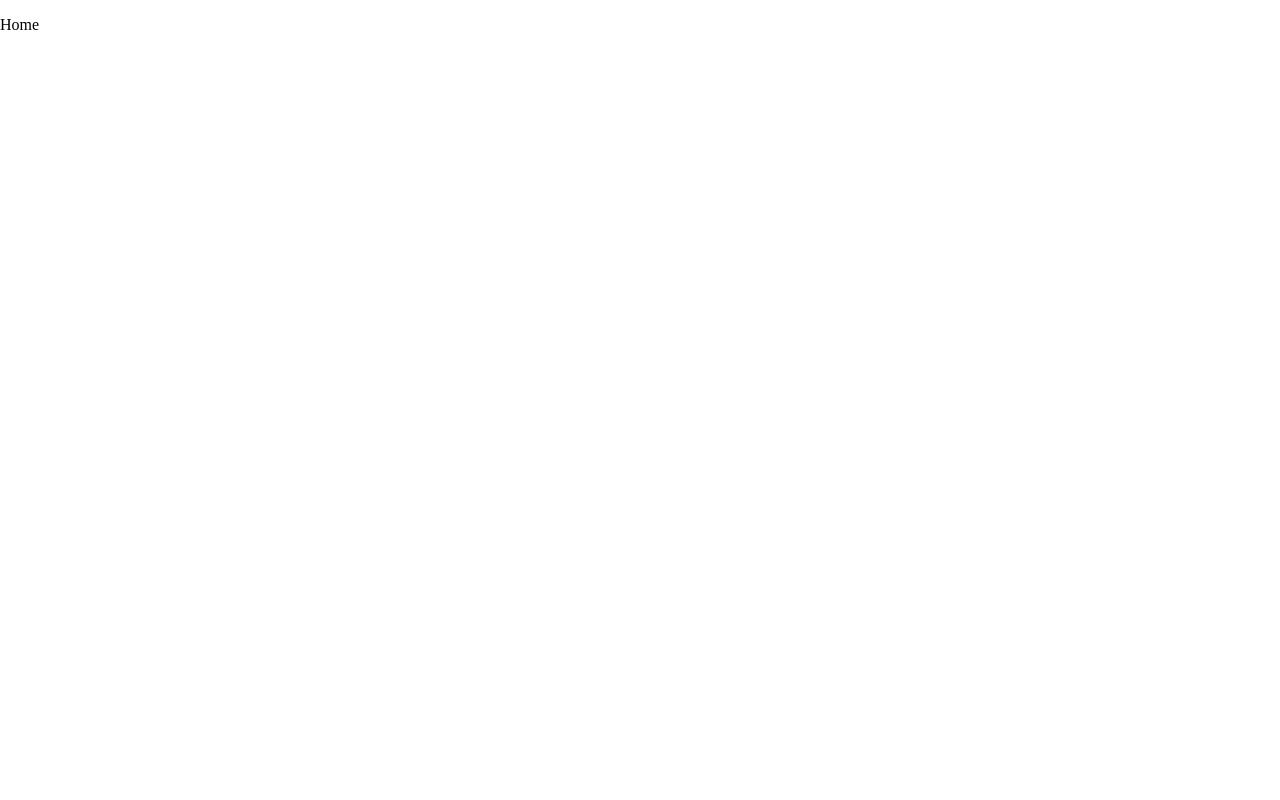
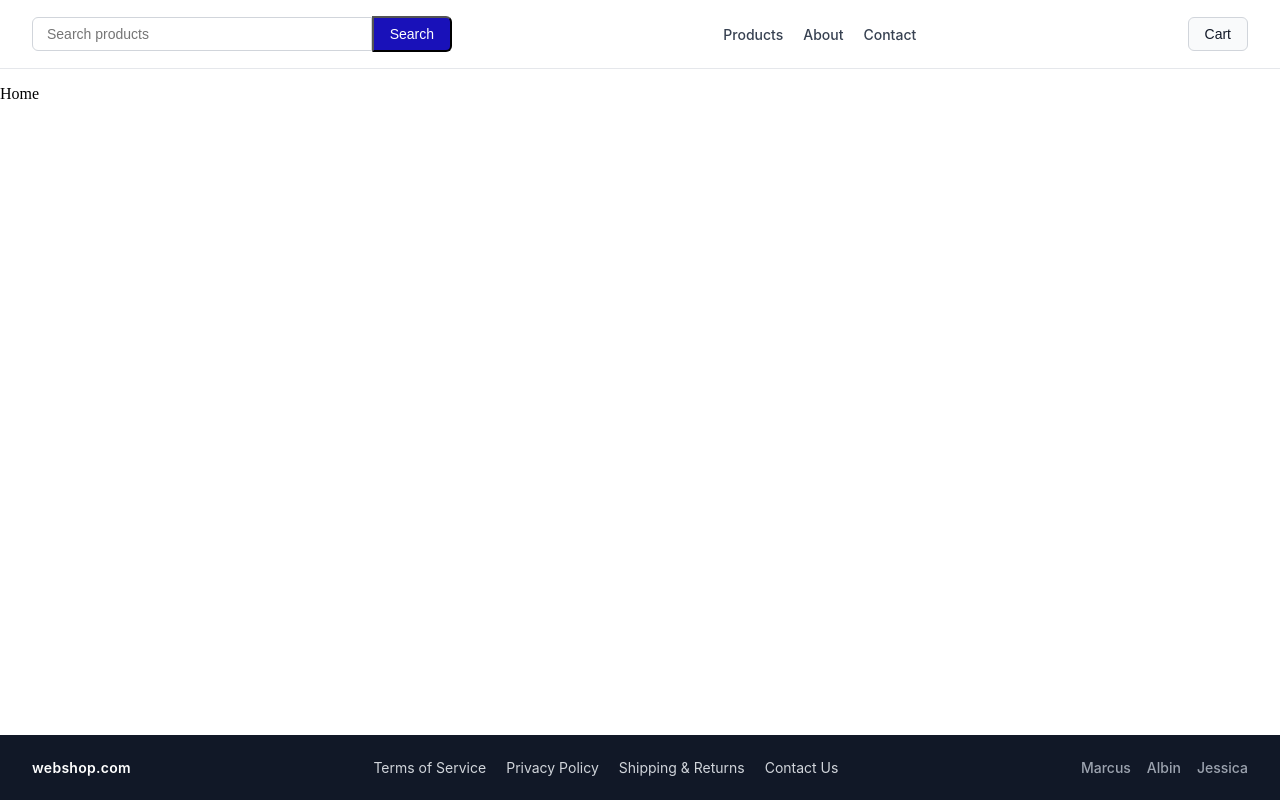
Before and after one commit to AlbinNic/Webbshop, a React (Vite) app: page / in a window 1280 px wide. Built offline with nearby package versions, Linux system fonts and the light colour scheme; the HTML template or start-up script is replaced by a standard one.

Commit message:
fixed footer css

```diff
--- a/src/App.css
+++ b/src/App.css
@@ -3,7 +3,7 @@
     margin: 0;
 }
 
-body {
+#root {
     display: flex;
     flex-direction: column;
     min-height: 100vh;
--- a/src/App.tsx
+++ b/src/App.tsx
@@ -2,6 +2,9 @@
 import './App.css'
 import { QueryClient, QueryClientProvider } from '@tanstack/react-query'
 import ProductDetailPage from './pages/ProductDetailPage/ProductDetailPage'
+import { Header } from "./components/header/header";
+import { Footer } from "./components/footer/footer";
+
 
 const queryClient = new QueryClient();
 
@@ -9,7 +12,7 @@
   return (
     <QueryClientProvider client={queryClient}>
       <BrowserRouter>
-
+         <Header />
         <main>
           <Routes>
             <Route path="/" element={<p>Home</p>} />
@@ -18,7 +21,7 @@
             <Route path="*" element={<Navigate to="/" replace />} />
           </Routes>
         </main>
-
+        <Footer />
       </BrowserRouter>
     </QueryClientProvider>
   )
```
